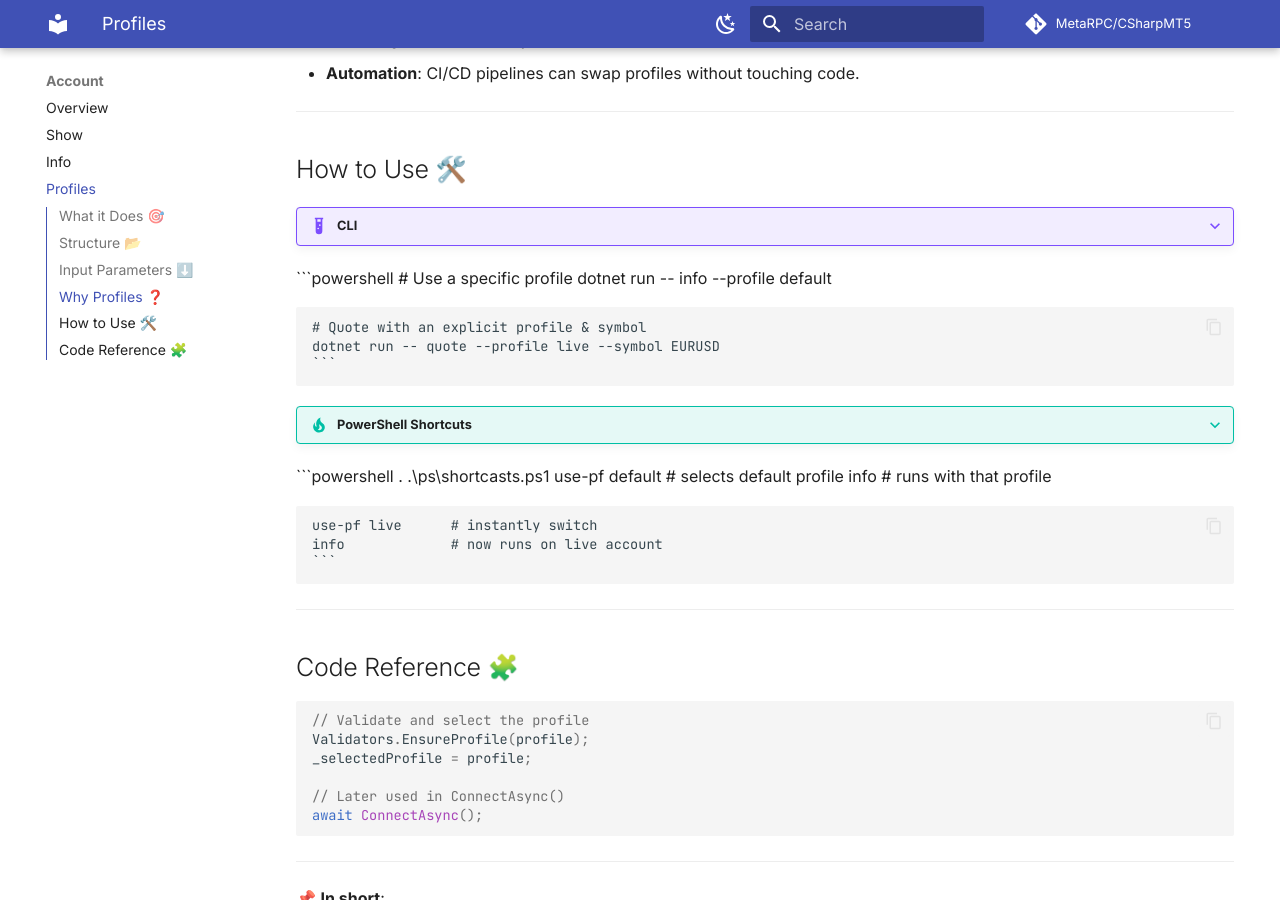
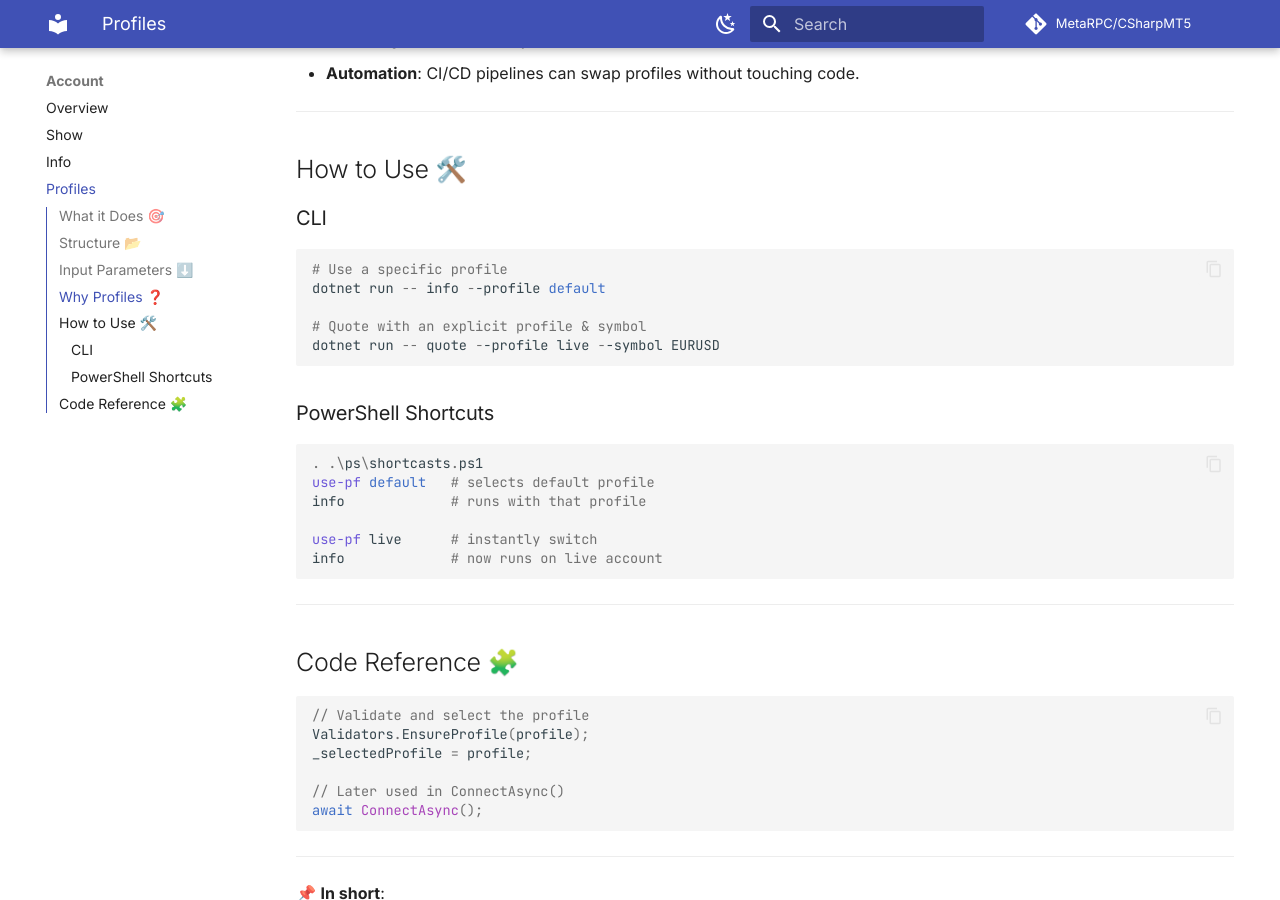
Before and after one commit to MetaRPC/CSharpMT5, an MkDocs documentation site: the page built from docs/Account/Profiles.md, in a window 1280 px wide and 900 px high, scrolled down 1721 px. Built offline with MkDocs 1.6.1 and Material for MkDocs 9.7.7, drawn with Linux system fonts in a browser that asks for light colours; comment, search, counter and statistics services are not loaded.

Commit message:
Update Profiles.md

`````diff
--- a/docs/Account/Profiles.md
+++ b/docs/Account/Profiles.md
@@ -67,28 +67,26 @@ When you run commands (`info`, `quote`, `buy`, `sell`, etc.):
 
 ## How to Use 🛠️
 
-???+ example "CLI"
-\`\`\`powershell
-\# Use a specific profile
+### CLI
+
+```powershell
+# Use a specific profile
 dotnet run -- info --profile default
 
-````
 # Quote with an explicit profile & symbol
 dotnet run -- quote --profile live --symbol EURUSD
 ```
-````
 
-???+ tip "PowerShell Shortcuts"
-\`\`\`powershell
+### PowerShell Shortcuts
+
+```powershell
 . .\ps\shortcasts.ps1
 use-pf default   # selects default profile
 info             # runs with that profile
 
-````
 use-pf live      # instantly switch
 info             # now runs on live account
 ```
-````
 
 ---
 
`````
